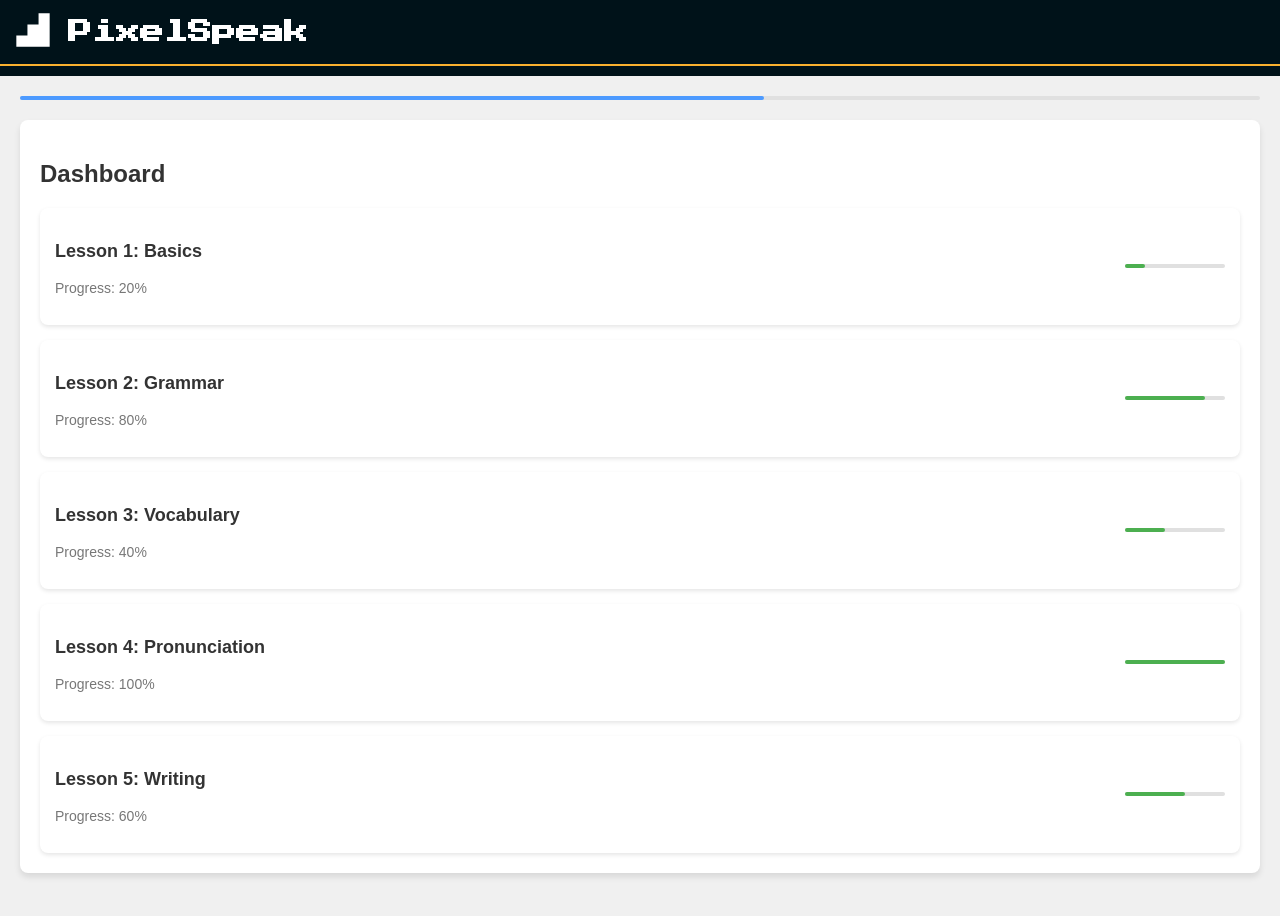
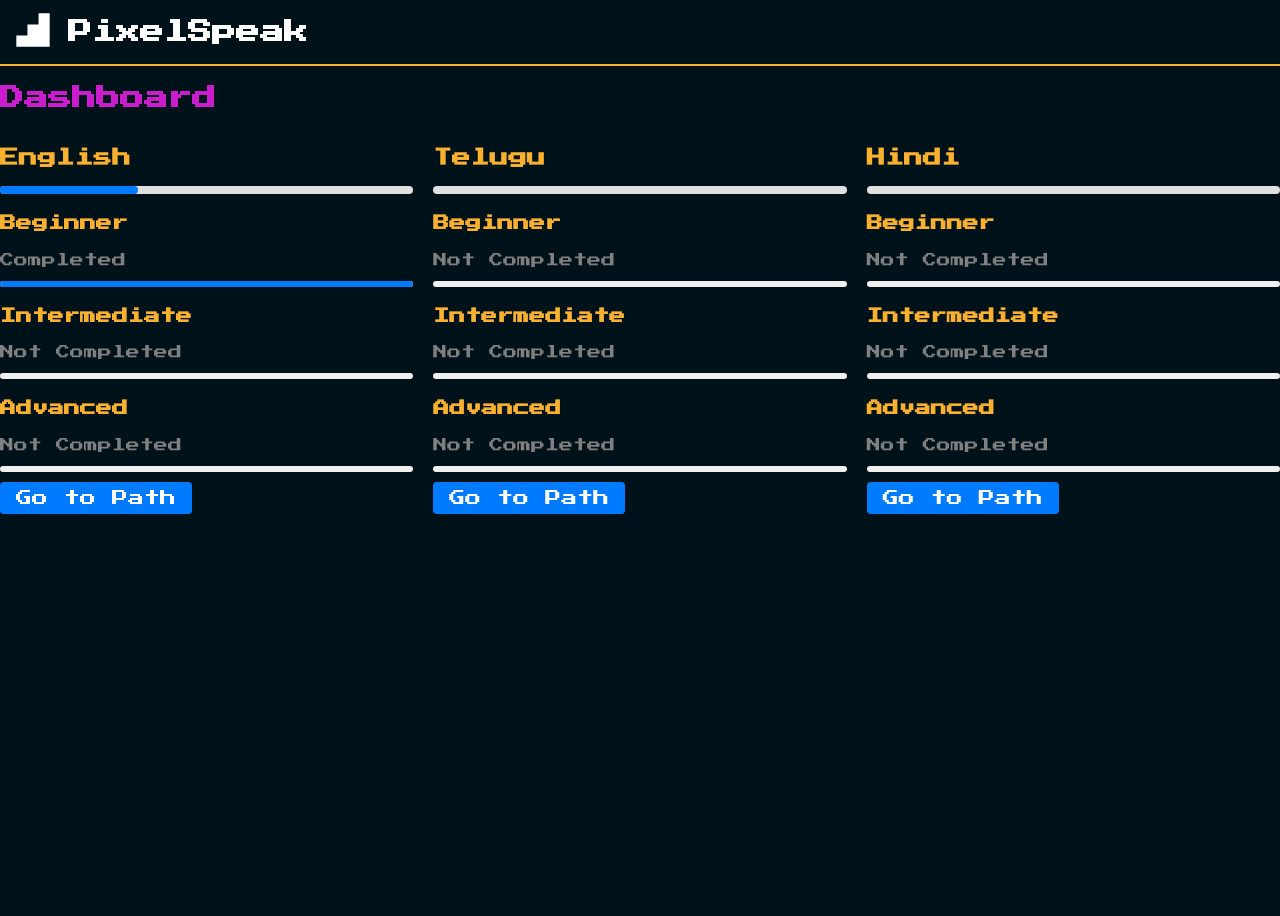
Before and after one commit to Harshith2835/learningapp, a React (Vite) app in the folder frontend/: page /dashboard in a window 1280 px wide. After the commit the page ends 800 px from the top, so only its background shows below. Built offline with nearby package versions, Linux system fonts and the light colour scheme.

Commit message:
added lessons table

```diff
--- a/frontend/src/App.jsx
+++ b/frontend/src/App.jsx
@@ -6,9 +6,11 @@ import Language from "./pages/Language";
 import Path from "./pages/Path";
 import Lecture from "./pages/Lecture";
 import Dashboard from "./pages/Dashboard";
+import { LessonsProvider } from './components/LessonsContext';
 
 function App() {
   return (
+    <LessonsProvider>
         <Router>
           <Routes>
           <Route path="/" element={<HomePage />} />
@@ -20,6 +22,8 @@ function App() {
           <Route path="dashboard" element={<Dashboard />} />
           </Routes>
       </Router>
+    </LessonsProvider>
+
   );
 }
 
--- /dev/null
+++ b/frontend/src/components/LessonsContext.jsx
@@ -0,0 +1,44 @@
+// LessonsContext.js
+import React, { createContext, useContext, useState } from 'react';
+
+const LessonsContext = createContext();
+
+export const LessonsProvider = ({ children }) => {
+  const initialLessonsData = {
+    English: [
+      { id: 1, title: 'Beginner', completed: true },
+      { id: 2, title: 'Intermediate', completed: false },
+      { id: 3, title: 'Advanced', completed: false },
+    ],
+    // Add other languages with similar structure
+    Telugu: [
+      { id: 1, title: 'Beginner', completed: false },
+      { id: 2, title: 'Intermediate', completed: false },
+      { id: 3, title: 'Advanced', completed: false },
+    ],
+    Hindi: [
+      { id: 1, title: 'Beginner', completed: false },
+      { id: 2, title: 'Intermediate', completed: false },
+      { id: 3, title: 'Advanced', completed: false },
+    ]
+  };
+
+  const [lessons, setLessons] = useState(initialLessonsData);
+
+  const updateLessonCompletion = (language, lessonId, completed) => {
+    setLessons((prevLessons) => ({
+      ...prevLessons,
+      [language]: prevLessons[language].map((lesson) =>
+        lesson.id === lessonId ? { ...lesson, completed } : lesson
+      ),
+    }));
+  };
+
+  return (
+    <LessonsContext.Provider value={{ lessons, updateLessonCompletion }}>
+      {children}
+    </LessonsContext.Provider>
+  );
+};
+
+export const useLessons = () => useContext(LessonsContext);
--- a/frontend/src/pages/Dashboard.jsx
+++ b/frontend/src/pages/Dashboard.jsx
@@ -1,53 +1,70 @@
-import React, { useState } from 'react';
+import React from 'react';
+import { useNavigate } from 'react-router-dom';
 import '../styles/dashboard.css';
-import Header from '../components/Header'
+import Header from '../components/Header';
+import { useLessons } from '../components/LessonsContext';
 
-const lessonsData = [
-  { id: 1, title: 'Lesson 1: Basics', completed: 20 },
-  { id: 2, title: 'Lesson 2: Grammar', completed: 80 },
-  { id: 3, title: 'Lesson 3: Vocabulary', completed: 40 },
-  { id: 4, title: 'Lesson 4: Pronunciation', completed: 100 },
-  { id: 5, title: 'Lesson 5: Writing', completed: 60 }
-];
+export default function Dashboard() {
+  const navigate = useNavigate();
+  const { lessons } = useLessons();
 
-export default function Dashboard () {
-
-  const [lessons, setLessons] = useState(lessonsData);
-
-  const totalProgress = lessons.reduce((acc, lesson) => acc + lesson.completed, 0);
-  const progressPercentage = totalProgress / lessons.length;
+  const handlePathNavigation = (language) => {
+    navigate('/path', { state: { language } });
+  };
 
   return (
     <>
-      <Header></Header>
+      <Header />
+      <h2 className="dashboard-title">Dashboard</h2>
       <div className="dashboard-container">
-          {/* Progress Bar */}
-          <div className="progress-bar-background">
-            <div className="progress-bar" style={{ width: `${progressPercentage}%` }}></div>
-          </div>
 
-          {/* Dashboard Content */}
-          <div className="dashboard-content">
-            <h2 className="dashboard-title">Dashboard</h2>
+        {Object.keys(lessons).map((language) => (
+          <div key={language} className="language-section">
+            <h3>{language}</h3>
+
+            {/* Progress Bar for each language */}
+            <div className="progress-bar-background">
+              <div
+                className="progress-bar"
+                style={{ width: `${calculateProgressPercentage(lessons[language])}%` }}
+              ></div>
+            </div>
+
+            {/* Display individual lessons' progress */}
             <div className="lessons-list">
-              {lessons.map((lesson) => (
-                <div key={lesson.id} className="lesson-item">
+              {lessons[language].map((lesson, index) => (
+                <div key={index} className="lesson-item">
                   <div>
-                    <h3 className="lesson-title">{lesson.title}</h3>
-                    <p className="lesson-progress">Progress: {lesson.completed}%</p>
+                    <h4 className="lesson-title">{lesson.title}</h4>
+                    <p className="lesson-progress">
+                      {lesson.completed ? 'Completed' : 'Not Completed'}
+                    </p>
                   </div>
                   <div className="lesson-progress-bar-background">
                     <div
                       className="lesson-progress-bar"
-                      style={{ width: `${lesson.completed}%` }}
+                      style={{ width: `${lesson.completed ? 100 : 0}%` }}
                     ></div>
                   </div>
                 </div>
               ))}
             </div>
+            {/* Button to navigate to Path page for the selected language */}
+            <button
+              className="start-path-button"
+              onClick={() => handlePathNavigation(language)}
+            >
+              Go to Path
+            </button>
           </div>
-        </div>
+        ))}
+      </div>
     </>
+  );
+}
 
-  );
-};
+// Utility function to calculate progress percentage
+function calculateProgressPercentage(lessons) {
+  const totalProgress = lessons.reduce((acc, lesson) => acc + (lesson.completed ? 1 : 0), 0);
+  return (totalProgress / lessons.length) * 100;
+}
--- a/frontend/src/pages/Language.jsx
+++ b/frontend/src/pages/Language.jsx
@@ -1,21 +1,42 @@
+// src/components/Language.jsx
+import React, { useState } from 'react';
 import { useNavigate } from 'react-router-dom';
+import axios from 'axios';
+import Loader from './Loader';
 import '../styles/language.css';
 
 export default function Language() {
   const navigate = useNavigate();
+  const [loading, setLoading] = useState(false);
 
-  const handleLanguageSelection = (language) => {
-    navigate('/path', { state: { language } });
+  const handleLanguageSelection = async (language) => {
+    try {
+      setLoading(true); // Show loader
+      // Trigger the backend to generate lesson content
+      await axios.post('http://localhost:3000/api/lessons/generate', { topic: language });
+
+      // After generation is complete, navigate to the next page
+      navigate('/path', { state: { language } });
+    } catch (error) {
+      console.error('Error generating lesson content:', error);
+      // Optionally show an error message
+    } finally {
+      setLoading(false); // Hide loader
+    }
   };
 
+  if (loading) {
+    return <Loader />; // Show loader while waiting for response
+  }
+
   return (
-    <div class="language-container">
-      <div class="blurred-box">
+    <div className="language-container">
+      <div className="blurred-box">
         <p>Choose Your Language</p>
-        <div class="language-buttons">
-          <button>English</button>
-          <button>Telugu</button>
-          <button>Hindi</button>
+        <div className="language-buttons">
+          <button onClick={() => handleLanguageSelection('English')}>English</button>
+          <button onClick={() => handleLanguageSelection('Telugu')}>Telugu</button>
+          <button onClick={() => handleLanguageSelection('Hindi')}>Hindi</button>
         </div>
       </div>
     </div>
--- a/frontend/src/pages/Lecture.jsx
+++ b/frontend/src/pages/Lecture.jsx
@@ -3,7 +3,6 @@ import React, { useState } from 'react';
 import parsedLectureContent from '../data/source.json';
 import '../styles/lecture.css';
 import { useLocation } from 'react-router-dom';
-
 
 export default function LectureContent() {
   const { level, content, questions } = parsedLectureContent;
--- /dev/null
+++ b/frontend/src/pages/Loader.jsx
@@ -0,0 +1,12 @@
+// src/components/Loader.jsx
+import React from 'react';
+import '../styles/loader.css';
+
+export default function Loader() {
+  return (
+    <div className="loader">
+      <div className="spinner"></div>
+      <p>Generating lesson content, please wait...</p>
+    </div>
+  );
+}
--- a/frontend/src/pages/Path.jsx
+++ b/frontend/src/pages/Path.jsx
@@ -1,66 +1,28 @@
-import React, { useState, useEffect } from "react";
-import { useNavigate } from "react-router-dom";
-import { useLocation } from "react-router-dom";
+import React, { useState } from "react";
+import { useNavigate, useLocation } from "react-router-dom";
 import Header from "../components/Header";
 import Navigation from "../components/Navigation";
 import "../styles/path.css";
+import { useLessons } from '../components/LessonsContext';
 
 export default function Path() {
   const location = useLocation();
-  const language = location.state?.language || "English"; // default to English if no language is selected
+  const navigate = useNavigate();
+  const { lessons } = useLessons();
 
-  const [unlockedLectures, setUnlockedLectures] = useState(1);
-  const [lectureContent, setLectureContent] = useState([]);
+  const language = location.state?.language || "English"; // Default to English if no language is selected
+  const languageLessons = lessons[language] || [];
+
   const [open, setOpen] = useState(false);
   const [selectedLecture, setSelectedLecture] = useState(null);
 
-  // Fetch lecture content from backend
-  useEffect(() => {
-    fetch("https://localhost:3000/api/lessons/hindi/beginner") // Replace with actual API URL
-      .then((response) => {
-        if (!response.ok) {
-          throw new Error("Failed to fetch lecture content");
-        }
-        return response.json();
-      })
-      .then((data) => {
-        setLectureContent(data.lectures);
-      })
-      .catch((error) =>
-        console.error("Error fetching lecture content:", error)
-      );
-  }, []);
-
-  // Retrieve unlocked lectures from localStorage
-  useEffect(() => {
-    const storedUnlockedLectures = JSON.parse(
-      localStorage.getItem("unlockedLectures")
-    );
-    if (storedUnlockedLectures) {
-      setUnlockedLectures(storedUnlockedLectures);
-    } else {
-      localStorage.setItem("unlockedLectures", JSON.stringify(1));
-    }
-  }, []);
-
-  useEffect(() => {
-    document.body.classList.add("lecture-path-page");
-    return () => {
-      document.body.classList.remove("lecture-path-page");
-    };
-  }, []);
-
-  const navigate = useNavigate();
-
-  const handleLectureClick = (id) => {
-    if (id <= unlockedLectures) {
-      navigate(`/lecture/${id}`, { state: { language } });
-    }
+  const handleLectureClick = (level) => {
+    navigate(`/lecture/${level}`, { state: { language, level } });
   };
 
-  const handleDrawerOpen = (lecture) => {
+  const handleDrawerOpen = (level) => {
     setOpen(true);
-    setSelectedLecture(lecture);
+    setSelectedLecture(level);
   };
 
   const handleDrawerClose = () => {
@@ -68,50 +30,41 @@ export default function Path() {
     setSelectedLecture(null);
   };
 
-  const levels = ["Beginner", "Intermediate", "Expert"];
-
   return (
     <div className="lecture-path-page">
       <Header />
       <h3 className="path-title">Learning {language}</h3>
 
       <div className="lecture-buttons-container">
-        {lectureContent.map((lecture, index) => (
-          <React.Fragment key={index}>
+        {languageLessons.map((lesson, index) => {
+          const isUnlocked = index === 0 || lesson.completed; // Beginner always unlocked
+
+          return (
+            <React.Fragment key={lesson.id}>
               <button
                 className="lecture-button"
-              disabled={index + 1 > unlockedLectures}
-              onClick={() => {
-                if (index + 1 <= unlockedLectures) {
-                  handleDrawerOpen(lecture);
-                }
-              }}
+                onClick={() => isUnlocked && handleDrawerOpen(lesson.title)}
+                disabled={!isUnlocked} // Disable button if the level is locked
               >
-              {levels[index] || "Unknown Level"}{" "}
-              {/* Render level based on index */}
+                {lesson.title}
               </button>
 
-            {/* Render progress bar between buttons */}
-            {index < lectureContent.length - 1 && (
-              <div
-                className={`progress-line ${
-                  index < unlockedLectures - 1 ? "completed" : ""
-                }`}
-              ></div>
+              {index < languageLessons.length - 1 && (
+                <div className={`progress-line ${isUnlocked ? "completed" : ""}`}></div>
               )}
             </React.Fragment>
-        ))}
+          );
+        })}
       </div>
 
       {open && (
         <div className="drawer">
           <div className="drawer-content">
-            <h4>{selectedLecture?.title.split(":")[0]}:</h4>
-            <h5>{selectedLecture?.title.split(":")[1]}</h5>
+            <h4>{selectedLecture} Level:</h4>
             <button
               className="start-lecture-button"
               onClick={() => {
-                handleLectureClick(lectureContent.indexOf(selectedLecture) + 1);
+                handleLectureClick(selectedLecture);
                 handleDrawerClose();
               }}
             >
--- a/frontend/src/styles/dashboard.css
+++ b/frontend/src/styles/dashboard.css
@@ -1,77 +1,74 @@
-/* Dashboard Container */
 .dashboard-container {
-  font-family: Arial, sans-serif;
-  min-height: 100vh;
-  background-color: #f0f0f0;
-  padding: 20px;
+  display: flex;
+  flex-wrap: wrap;  /* Ensures responsiveness if there are too many sections */
+  justify-content: space-between;
+  gap: 20px;
+  color: #FAB12F;
 }
 
-/* Progress Bar */
-.progress-bar-background {
-  background-color: #e0e0e0;
-  height: 4px;
-  border-radius: 2px;
-  margin-bottom: 20px;
-  width: 100%;
-}
-
-.progress-bar {
-  background-color: #4c9aff;
-  height: 4px;
-  border-radius: 2px;
-}
-
-/* Dashboard Content */
-.dashboard-content {
-  padding: 20px;
-  background-color: white;
-  border-radius: 8px;
-  box-shadow: 0 4px 6px rgba(0, 0, 0, 0.1);
-}
-
-.dashboard-title {
-  font-size: 24px;
-  font-weight: bold;
-  color: #333;
+.language-section {
+  flex: 1;
+  min-width: 250px;  /* Minimum width for each language section */
   margin-bottom: 20px;
 }
 
-.lessons-list {
-  display: flex;
-  flex-direction: column;
-  gap: 15px;
-}
-
 .lesson-item {
-  display: flex;
-  justify-content: space-between;
-  align-items: center;
-  padding: 15px;
-  background-color: #ffffff;
-  border-radius: 8px;
-  box-shadow: 0 2px 4px rgba(0, 0, 0, 0.1);
+  margin-top: 10px;
 }
 
 .lesson-title {
-  font-size: 18px;
-  font-weight: 600;
-  color: #333;
+  font-size: 16px;
+  font-weight: bold;
 }
 
 .lesson-progress {
   font-size: 14px;
-  color: #777;
+  color: gray;
 }
 
 .lesson-progress-bar-background {
-  width: 100px;
-  height: 4px;
-  background-color: #e0e0e0;
-  border-radius: 2px;
+  background-color: #f0f0f0;
+  border-radius: 5px;
+  height: 6px;
+  width: 100%;
+  margin-top: 5px;
 }
 
 .lesson-progress-bar {
-  height: 4px;
-  background-color: #4caf50;
-  border-radius: 2px;
+  background-color: #007bff;
+  height: 6px;
+  border-radius: 5px;
 }
+
+.lessons-list {
+  margin-top: 20px;
+}
+
+.start-path-button {
+  font-family: 'Press Start 2P', cursive, Arial, sans-serif;
+  margin-top: 10px;
+  padding: 8px 16px;
+  font-size: 16px;
+  color: white;
+  background-color: #007bff;
+  border: none;
+  border-radius: 4px;
+  cursor: pointer;
+  transition: background-color 0.3s ease;
+}
+
+.start-path-button:hover {
+  background-color: #0056b3;
+}
+
+.progress-bar-background {
+  background-color: #e0e0e0;
+  border-radius: 10px;
+  height: 8px;
+}
+
+.progress-bar {
+  background-color: #007bff;
+  height: 8px;
+  border-radius: 10px;
+}
```
Also changed, not shown: frontend/src/styles/loader.css (added, +24 -0 lines), 1 other file (tests, documents, lock files or other folders). Lines whose indentation alone changed are shown as unchanged.
